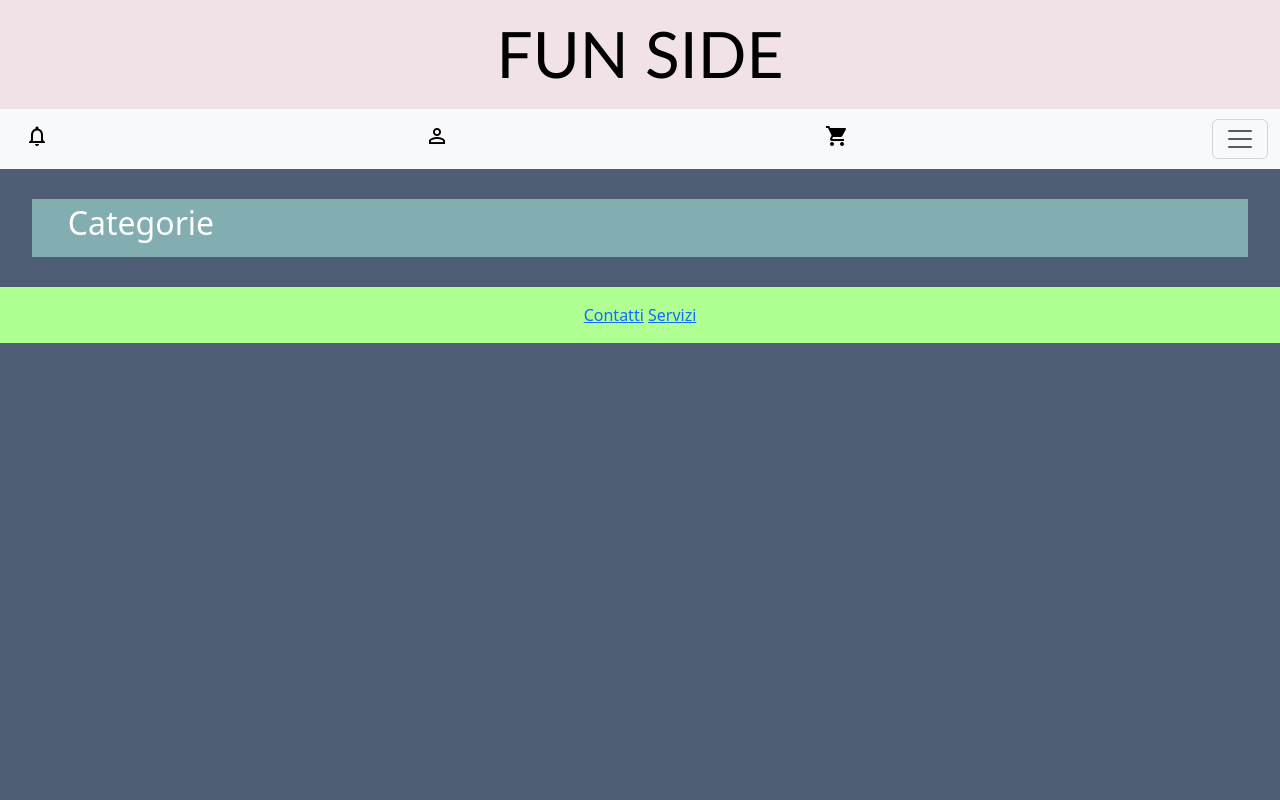
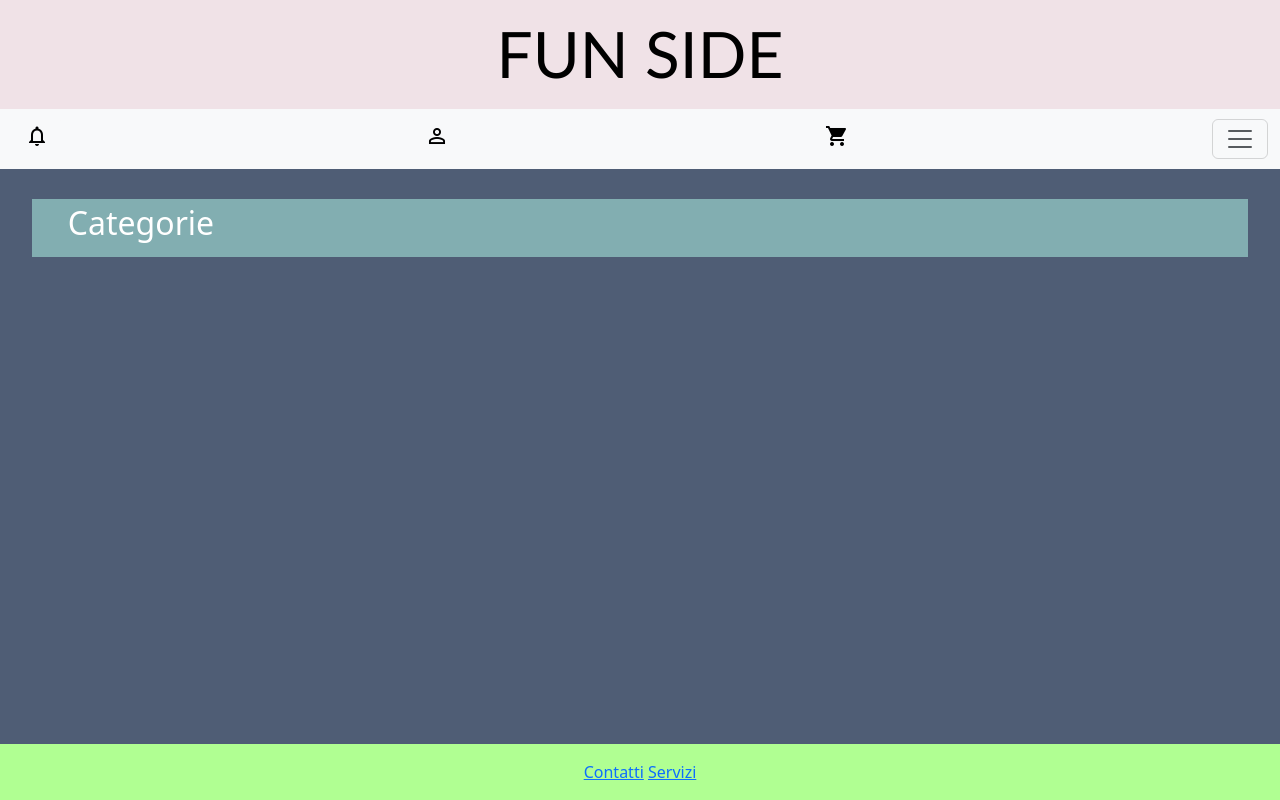
Before and after one commit to fronzofronzo/webProject, a PHP site: page / in a window 1280 px wide. Run offline with PHP 8.4, Linux system fonts and the light colour scheme; data that the repository does not hold is empty.

Commit message:
Modified footer behaviour

```diff
--- a/funside/css/style.css
+++ b/funside/css/style.css
@@ -24,6 +24,17 @@ nav p{
 
 body {
 	background: #4f5d75;
+	display: flex;
+	flex-direction: column;
+}
+
+html, body {
+
+	height: 100%;
+}
+
+main {
+	flex:1;
 }
 
 body footer{
```
